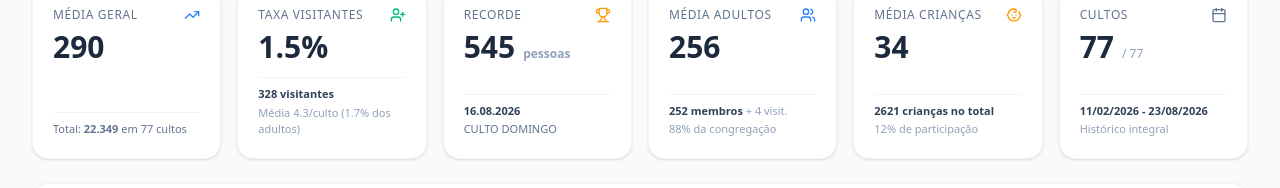
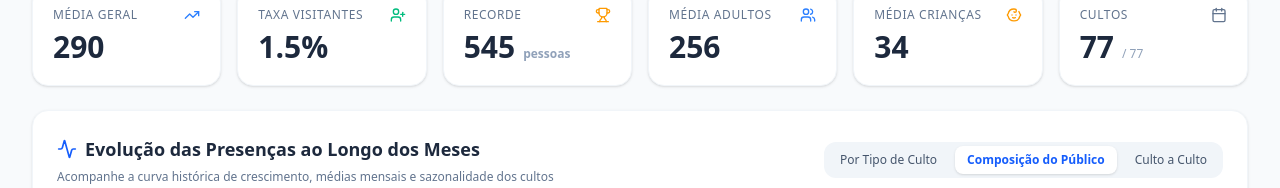
Before and after one commit to leonambrites/dashboard-de-presenca, a React (Vite) app: page / in a window 1280 px wide. Shown: the part 295-483 px from the top of the page. Built offline with nearby package versions, Linux system fonts and the light colour scheme; no server answers.

Commit message:
fix: removidas as linhas de distribuicao e rodapes dos cartoes Big Numbers

```diff
--- a/src/App.tsx
+++ b/src/App.tsx
@@ -1379,9 +1379,6 @@ export default function App() {
                     <span className="text-3xl font-bold text-slate-800">{kpis.avgTotal}</span>
                   </div>
                 </div>
-                <div className="mt-3 pt-2 border-t border-slate-100 text-[11px] text-slate-500">
-                  <span>Total: <strong>{kpis.totalAttendance.toLocaleString('pt-BR')}</strong> em {kpis.numServices} cultos</span>
-                </div>
               </div>
 
               {/* Card 2: Taxa de Visitantes */}
@@ -1394,10 +1391,6 @@ export default function App() {
                   <div className="flex items-baseline gap-2">
                     <span className="text-3xl font-bold text-slate-800">{kpis.visitorRate}%</span>
                   </div>
-                </div>
-                <div className="mt-3 pt-2 border-t border-slate-100 text-[11px] text-slate-500">
-                  <span className="font-semibold text-slate-700">{kpis.totalVisitors} visitantes</span>
-                  <p className="text-slate-400 mt-0.5">Média {kpis.avgVisitors}/culto ({kpis.visitorAdultShare}% dos adultos)</p>
                 </div>
               </div>
 
@@ -1417,18 +1410,6 @@ export default function App() {
                     )}
                   </div>
                 </div>
-                <div className="mt-3 pt-2 border-t border-slate-100 text-[11px] text-slate-500 truncate">
-                  {kpis.peakService ? (
-                    <>
-                      <span className="font-semibold text-slate-700">{kpis.peakService.date}</span>
-                      <p className="text-slate-500 truncate mt-0.5" title={`${kpis.peakService.name} - ${kpis.peakService.minister}`}>
-                        {kpis.peakService.name}
-                      </p>
-                    </>
-                  ) : (
-                    <span>Nenhum dado</span>
-                  )}
-                </div>
               </div>
 
               {/* Card 4: Média Adultos */}
@@ -1442,13 +1423,6 @@ export default function App() {
                     <span className="text-3xl font-bold text-slate-800">{kpis.avgAdults}</span>
                   </div>
                 </div>
-                <div className="mt-3 pt-2 border-t border-slate-100 text-[11px] text-slate-500">
-                  <span className="font-semibold text-slate-700">{kpis.avgMembers} membros</span>
-                  <span className="text-slate-400"> + {Math.round(kpis.avgVisitors)} visit.</span>
-                  <p className="text-slate-400 mt-0.5">
-                    {kpis.totalAttendance > 0 ? Math.round((kpis.totalAdults / kpis.totalAttendance) * 100) : 0}% da congregação
-                  </p>
-                </div>
               </div>
 
               {/* Card 5: Média Crianças */}
@@ -1461,10 +1435,6 @@ export default function App() {
                   <div className="flex items-baseline gap-2">
                     <span className="text-3xl font-bold text-slate-800">{kpis.avgKids}</span>
                   </div>
-                </div>
-                <div className="mt-3 pt-2 border-t border-slate-100 text-[11px] text-slate-500">
-                  <span className="font-semibold text-slate-700">{kpis.totalKids} crianças no total</span>
-                  <p className="text-slate-400 mt-0.5">{kpis.kidsRatio}% de participação</p>
                 </div>
               </div>
 
@@ -1481,14 +1451,6 @@ export default function App() {
                       / {accumulatedServices.length}
                     </span>
                   </div>
-                </div>
-                <div className="mt-3 pt-2 border-t border-slate-100 text-[11px] text-slate-500 truncate">
-                  <span className="font-semibold text-slate-700">
-                    {dateRange ? `${dateRange.oldest} - ${dateRange.newest}` : '—'}
-                  </span>
-                  <p className="text-slate-400 mt-0.5">
-                    {activeFiltersCount > 0 ? 'Filtro aplicado' : 'Histórico integral'}
-                  </p>
                 </div>
               </div>
             </div>
```
